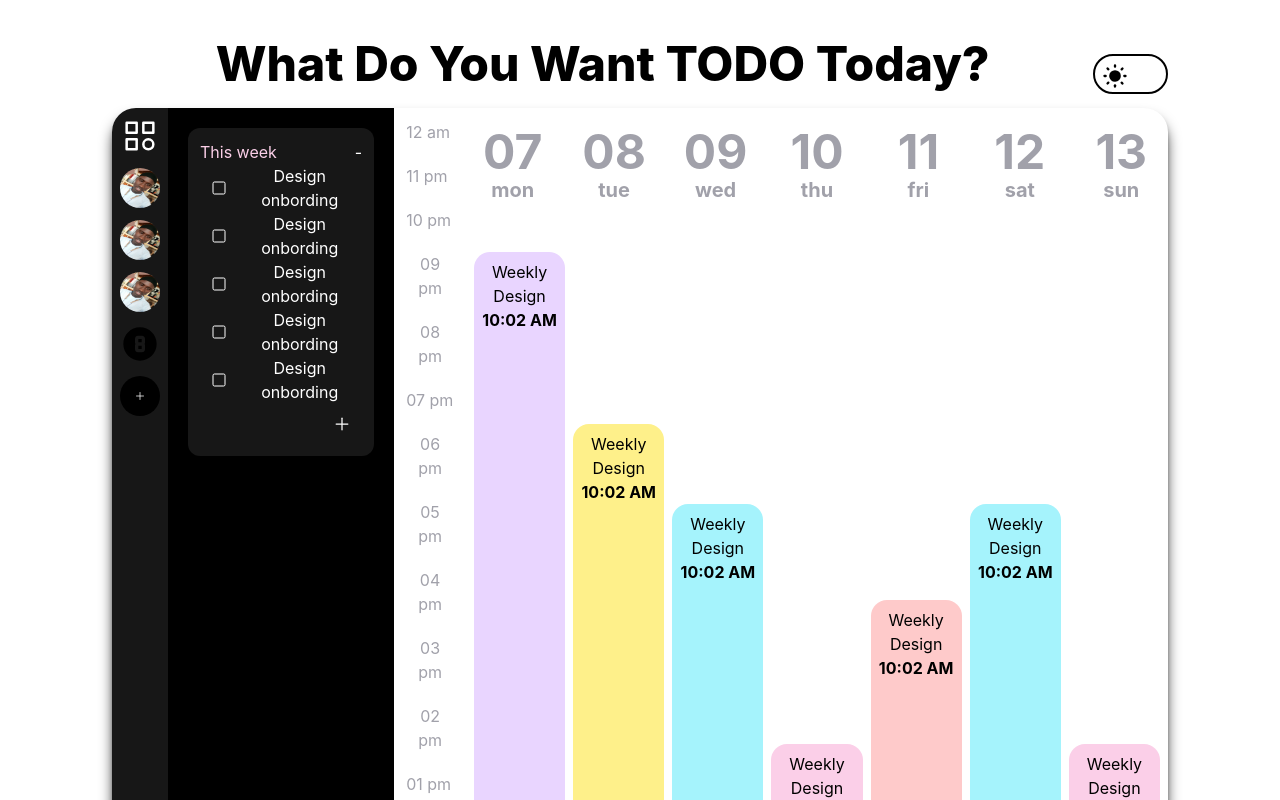
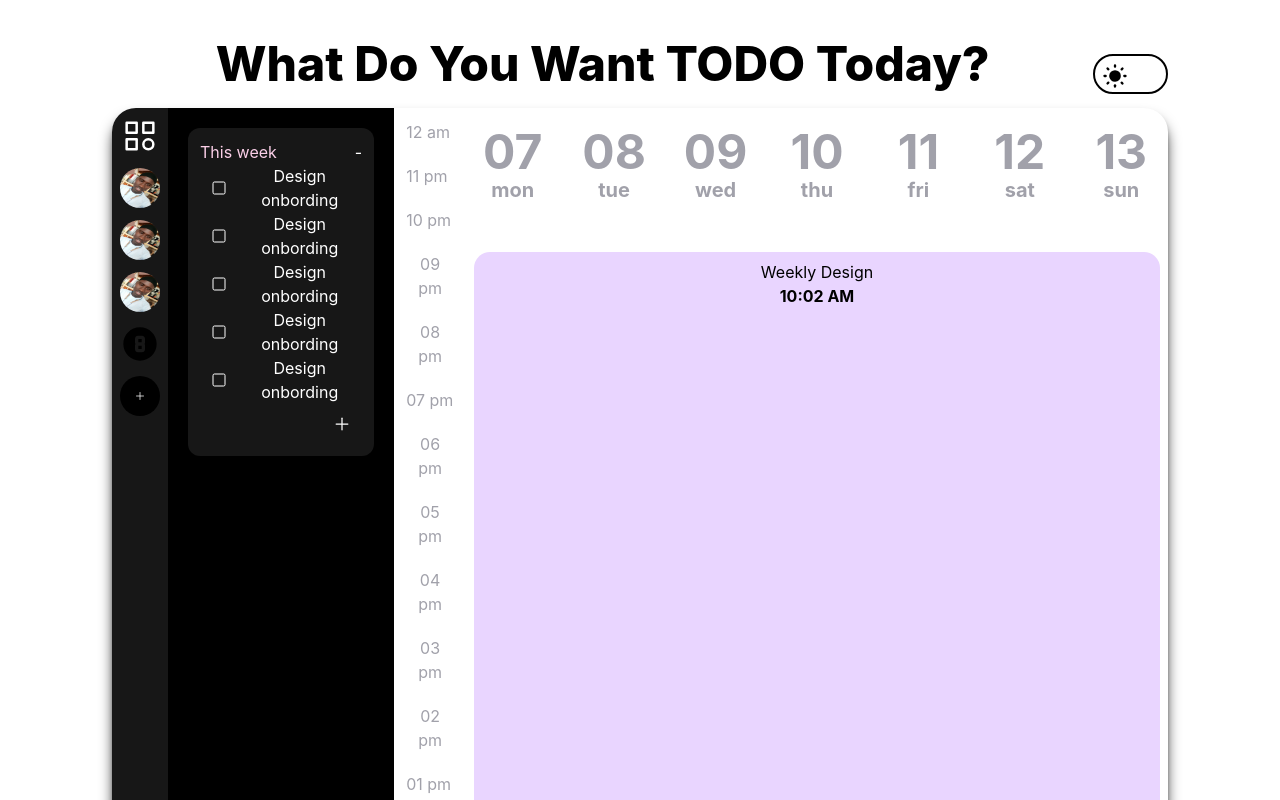
Before and after one commit to babucarr32/Todo-App-React, a React (Vite) app: page / in a window 1280 px wide. Shown: the top 800 px of the page. Built offline with nearby package versions, Linux system fonts and the light colour scheme.

Commit message:
Making the TaskConatiner dynamic

```diff
--- a/src/components/TaskContainer.jsx
+++ b/src/components/TaskContainer.jsx
@@ -1,19 +1,25 @@
-import React from "react";
+import React, { useEffect, useState } from "react";
 import Task from "./Task";
 import DateComponent from "./DateComponent";
 
 function TaskContainer() {
+  const [getTodoData, setGetTodoData] = useState([]);
+
+  useEffect(() => {
+    const getLocalStorage = localStorage.getItem("TODO");
+    if (getLocalStorage !== null) {
+      setGetTodoData([...JSON.parse(getLocalStorage)]);
+    }
+  }, []);
+
   return (
     <div className="flex flex-col  gap-2 w-100 justify-between">
       <DateComponent />
       <div className="flex gap-2 items-end pl-2 pr-2 h-100">
         <Task height="h-100" width="w-100" bgColor={"bg-purple-200"} />
-        <Task height="h-70vh" width="w-100" bgColor={"bg-yellow-200"} />
-        <Task height="h-60vh" width="w-100" bgColor={"bg-cyan-200"} />
-        <Task height="h-60" width="w-100" bgColor={"bg-pink-200"} />
-        <Task height="h-96" width="w-100" bgColor={"bg-red-200"} />
-        <Task height="h-60vh" width="w-100" bgColor={"bg-cyan-200"} />
-        <Task height="h-60" width="w-100" bgColor={"bg-pink-200"} />
+        {getTodoData.map((data) => (
+          <Task height="h-70vh" width="w-100" bgColor={"bg-yellow-200"} />
+        ))}
       </div>
     </div>
   );
```
